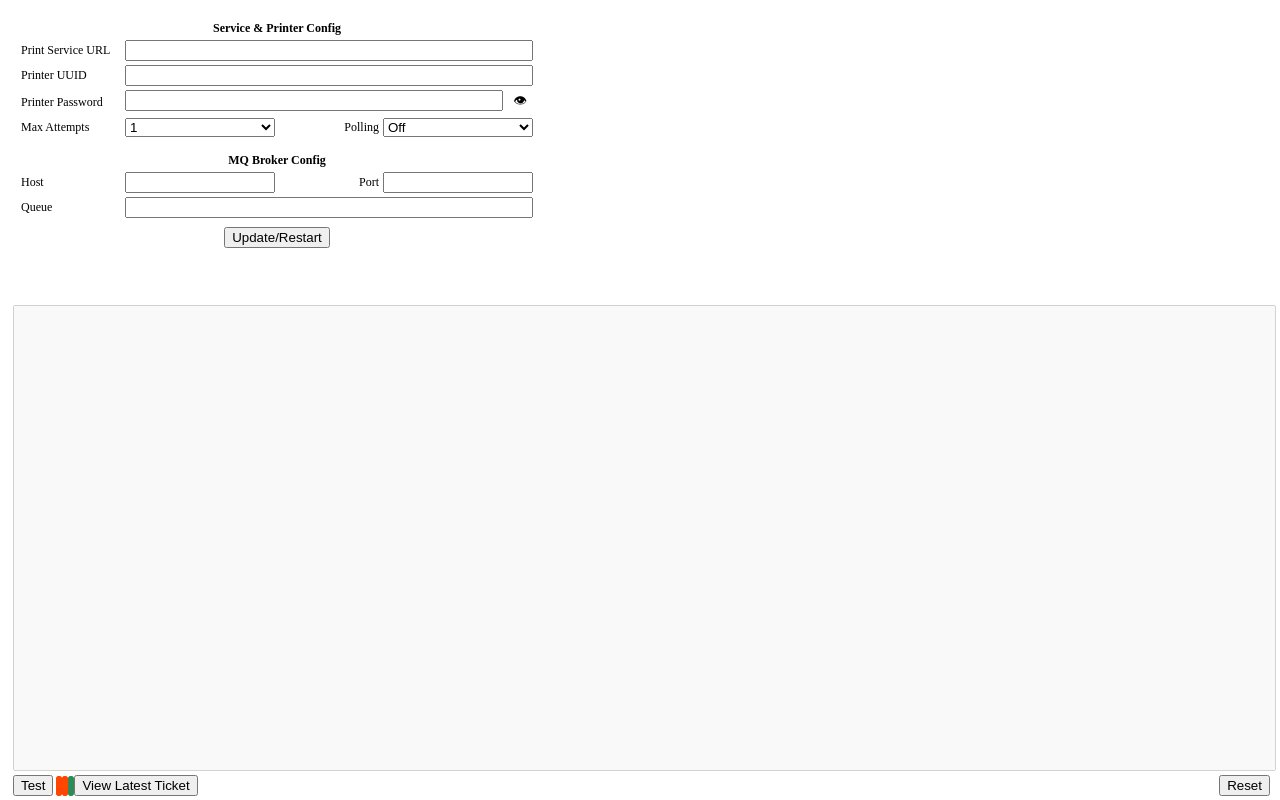
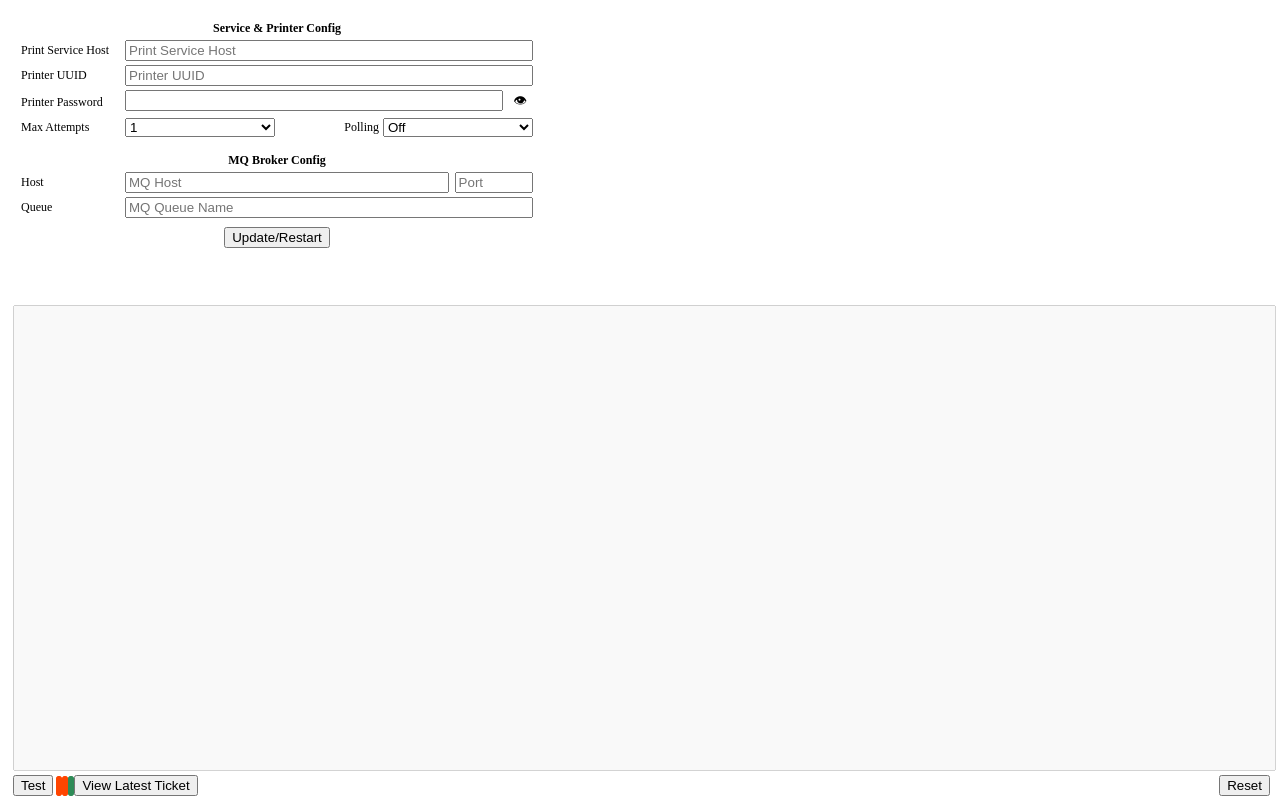
Before and after one commit to Gurkirat2210/client-printer, an Electron app: page gui/index.html in a window 1280 px wide. Drawn offline with nearby package versions, Linux system fonts and the light colour scheme.

Commit message:
refactorting 8

```diff
--- a/gui/index.html
+++ b/gui/index.html
@@ -20,16 +20,16 @@
             </thead>
             <tbody>
             <tr>
-                <td class="label">Print Service URL</td>
-                <td colspan="3"><input type="text" name="url"></td>
+                <td class="label">Print Service Host</td>
+                <td colspan="3"><input type="text" name="url" placeholder="Print Service Host"></td>
             </tr>
             <tr>
                 <td class="label">Printer UUID</td>
-                <td colspan="3"><input type="text" name="uuid"></td>
+                <td colspan="3"><input type="text" name="uuid" placeholder="Printer UUID"></td>
             </tr>
             <tr>
                 <td class="label">Printer Password</td>
-                <td colspan="3"><input type="password" name="password"><button id="showPass">&#128065;</button></td>
+                <td colspan="3"><input type="password" name="password"><button id="showPass" placeholder="Printer Password">&#128065;</button></td>
             </tr>
             <tr>
                 <td class="label">Max Attempts</td>
@@ -63,13 +63,12 @@
             <tbody>
             <tr>
                 <td class="label"><label>Host</label></td>
-                <td class="half"><input type="text" name="host"></td>
-                <td class="label half right"><label>Port</label></td>
-                <td class="half"><input type="text" name="port"></td>
+                <td colspan="2"><input type="text" name="host" placeholder="MQ Host"></td>
+                <td><input type="text" name="port" placeholder="Port"></td>
             </tr>
             <tr>
                 <td class="label"><label>Queue</label></td>
-                <td colspan="3"><input type="text" name="queue"></td>
+                <td colspan="3"><input type="text" name="queue" placeholder="MQ Queue Name"></td>
             </tr>
             <tr>
                 <td colspan="4" style="text-align: center">
--- a/gui/renderer.js
+++ b/gui/renderer.js
@@ -101,6 +101,7 @@ $(function () {
     queue = $("input[name='queue']");
     interval = $("select[name='interval']");
     retries = $("select[name='retries']");
+    logsTA = $("textarea#logs");
 
     viewLatestTicketBtn.off("click");
     viewLatestTicketBtn.on("click", (event) => {
@@ -114,9 +115,7 @@ $(function () {
 
     resetBtn.off("click");
     resetBtn.on("click", (event) => {
-        logsTA = $("textarea#logs");
-        ipcRenderer.send('reset', logsTA.text())
-        const proceed = window.confirm(`Press OK to backup logs and stats to ${cfg.logPath} before clearing.`);
+        const proceed = window.confirm(`Do you want to save the cleared logs and stats to ${cfg.logPath}?`);
         if (proceed) {
             ipcRenderer.send('reset', logsTA.text())
         }
--- a/gui/styles.css
+++ b/gui/styles.css
@@ -3,18 +3,28 @@ body {
     font-size: 12px;
 }
 
-input[type=text]  {
+input[type=text] {
     width: 400px;
 }
 
 input[name=password] {
     width: 370px;
 }
- button#showPass {
-     float: right;
-     background: none;
-     border: none;
- }
+
+input[name=host]{
+    width: 316px;
+}
+
+input[name="port"] {
+    width: 70px;
+}
+
+button#showPass {
+    float: right;
+    background: none;
+    border: none;
+}
+
 input[name=testJobId] {
     width: 70px;
 }
```
